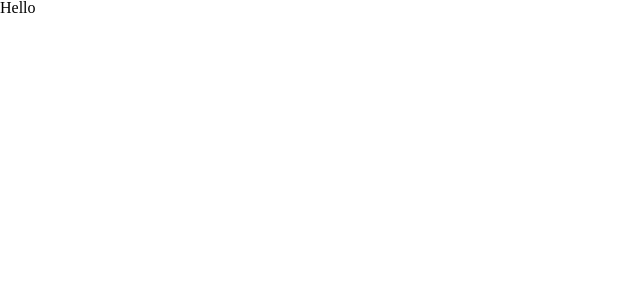
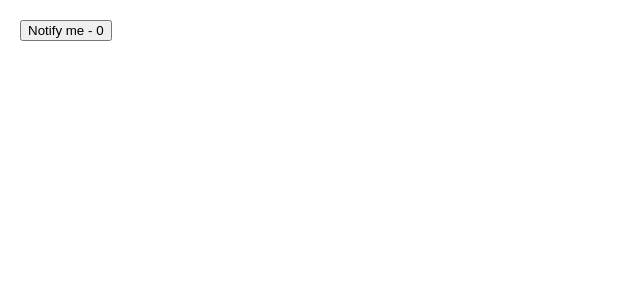
Before and after one commit to amerre/Notify, a Vue app: page / in a window 1280 px wide. Shown: the top 300 px of the page, without its empty margins (0-640 px from the left). Built offline with nearby package versions, Linux system fonts and the light colour scheme.

Commit message:
:construction: Building basics

```diff
--- a/src/App.vue
+++ b/src/App.vue
@@ -1,9 +1,26 @@
 <template>
   <div id="app">
-    <h1>Hello</h1>
+    <Button/>
+    <Popup/>
   </div>
 </template>
 
+<script>
+import Button from "./components/Button";
+import Popup from "./components/Popup";
+
+export default {
+  components: {
+    Button,
+    Popup
+  }
+};
+</script>
+
 <style lang="scss">
 @import "./assets/main.scss";
+
+#app {
+  margin: 20px;
+}
 </style>
--- /dev/null
+++ b/src/components/Button.vue
@@ -0,0 +1,23 @@
+<template>
+  <button @click="showPopup++">Notify me - {{ showPopup }}</button>
+</template>
+
+<script>
+export default {
+  computed: {
+    showPopup: {
+      get() {
+        return this.$store.state.popup;
+      },
+      set(value) {
+        this.$store.commit("POPUP_COMMIT", value);
+      }
+    },
+    updated: function() {
+      this.$nextTick(function() {
+        console.log("hello");
+      });
+    }
+  }
+};
+</script>
--- /dev/null
+++ b/src/components/Popup.vue
@@ -0,0 +1,14 @@
+<template>
+  <div>
+    <div id="popup" v-for="(popup, index) in this.$store.state.popup" :key="index">{{ popup }}</div>
+  </div>
+</template>
+
+<style lang="scss" scoped>
+#popup {
+  border: 2px solid red;
+  width: 50px;
+  height: 50px;
+  margin: 30px;
+}
+</style>
--- a/src/store.js
+++ b/src/store.js
@@ -1,16 +1,19 @@
-import Vue from 'vue'
-import Vuex from 'vuex'
+import Vue from "vue";
+import Vuex from "vuex";
 
-Vue.use(Vuex)
+Vue.use(Vuex);
 
 export default new Vuex.Store({
   state: {
-
+    popup: 0
   },
   mutations: {
-
+    POPUP_COMMIT(state, payload) {
+      state.popup = payload;
+      setTimeout(function() {
+        state.popup -= 1;
+      }, 1000);
+    }
   },
-  actions: {
-
-  }
-})
+  actions: {}
+});
```
